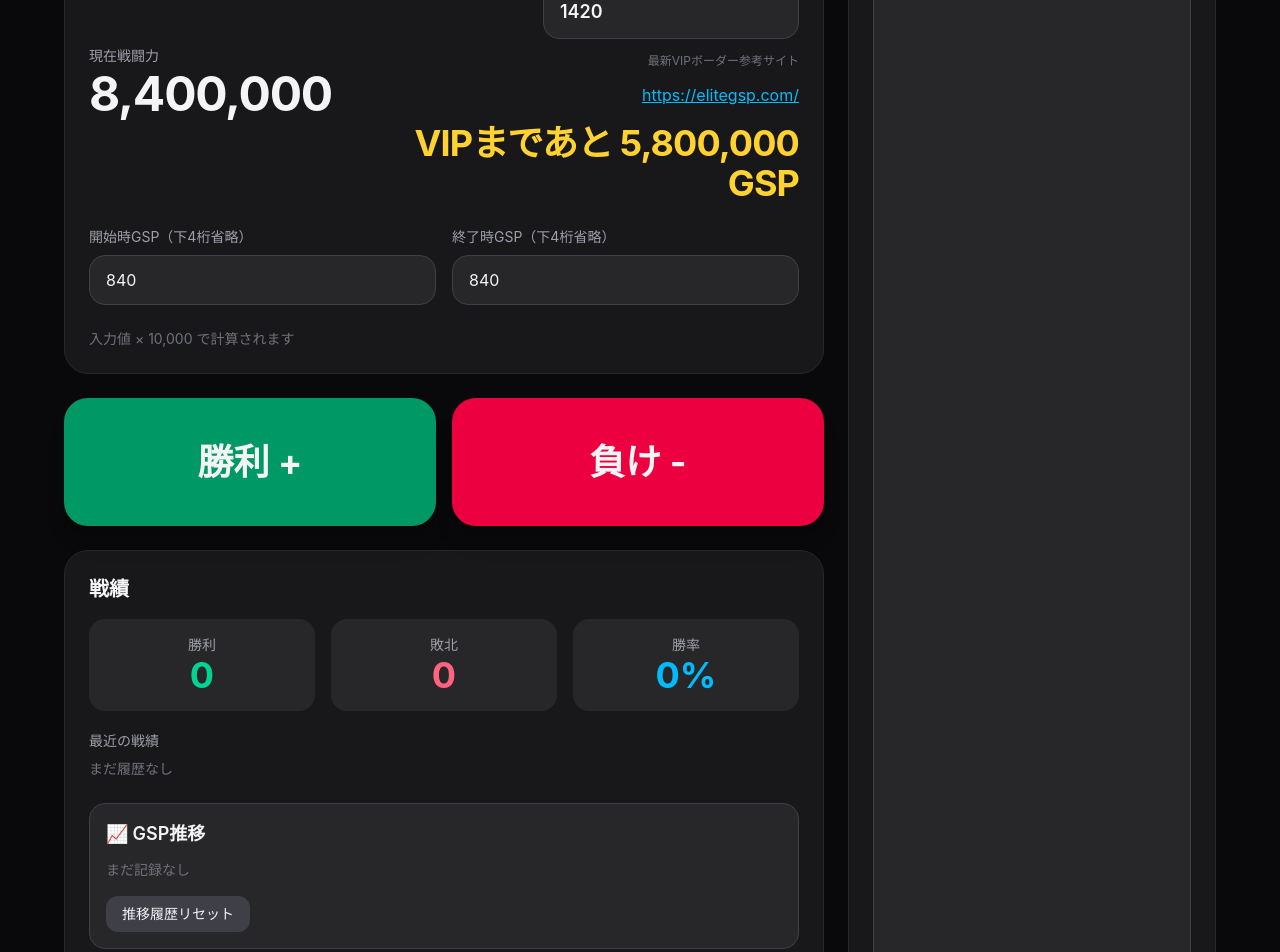
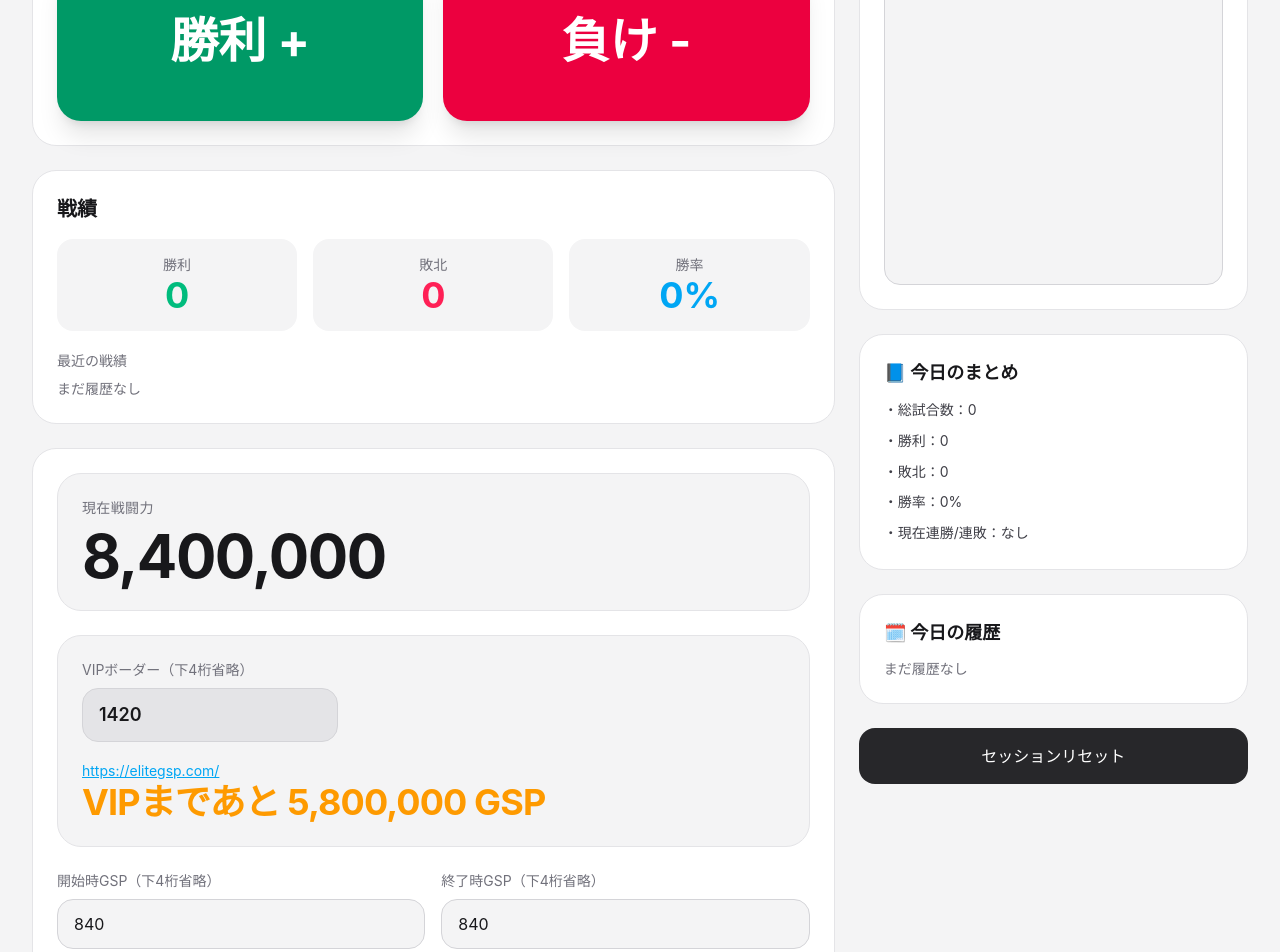
Before and after one commit to fuka3ster-lab/smash-record-v2, a React (Vite) app: page / in a window 1280 px wide. Shown: the part 240-1192 px from the top of the page. Built offline with nearby package versions, Linux system fonts and the light colour scheme.

Commit message:
update tracker layout

```diff
--- a/src/App.jsx
+++ b/src/App.jsx
@@ -15,7 +15,6 @@ export default function LucinaVIPTracker() {
     return localStorage.getItem("lucina-memo") || "";
   });
 
-  // 表示用は「万」単位
   const [gspInput, setGspInput] = useState(() => {
     const saved = localStorage.getItem("lucina-gsp-input");
     return saved ? Number(saved) : 840;
@@ -31,20 +30,13 @@ export default function LucinaVIPTracker() {
     return saved ? JSON.parse(saved) : [];
   });
 
-  const [gspHistory, setGspHistory] = useState(() => {
-    const saved = localStorage.getItem("lucina-gsp-history");
-    return saved ? JSON.parse(saved) : [];
-  });
-
   const [vipBorderInput, setVipBorderInput] = useState(() => {
     const saved = localStorage.getItem("lucina-vip-border-input");
     return saved ? Number(saved) : 1420;
   });
 
   const gsp = gspInput * 10000;
-  const startGsp = startGspInput * 10000;
   const vipBorder = vipBorderInput * 10000;
-
   const remainingToVip = Math.max(0, vipBorder - gsp);
 
   useEffect(() => {
@@ -76,13 +68,6 @@ export default function LucinaVIPTracker() {
 
   useEffect(() => {
     localStorage.setItem(
-      "lucina-gsp-history",
-      JSON.stringify(gspHistory)
-    );
-  }, [gspHistory]);
-
-  useEffect(() => {
-    localStorage.setItem(
       "lucina-vip-border-input",
       vipBorderInput
     );
@@ -90,25 +75,13 @@ export default function LucinaVIPTracker() {
 
   const addWin = () => {
     setWins((prev) => prev + 1);
-
-    setGspInput((prev) => {
-      const updated = prev + 10;
-      setGspHistory((history) => [...history, updated * 10000]);
-      return updated;
-    });
-
+    setGspInput((prev) => prev + 10);
     setHistory((prev) => ["W", ...prev].slice(0, 20));
   };
 
   const addLoss = () => {
     setLosses((prev) => prev + 1);
-
-    setGspInput((prev) => {
-      const updated = Math.max(0, prev - 10);
-      setGspHistory((history) => [...history, updated * 10000]);
-      return updated;
-    });
-
+    setGspInput((prev) => Math.max(0, prev - 10));
     setHistory((prev) => ["L", ...prev].slice(0, 20));
   };
 
@@ -117,7 +90,6 @@ export default function LucinaVIPTracker() {
     setLosses(0);
     setMemo("");
     setHistory([]);
-    setGspHistory([]);
   };
 
   const totalGames = wins + losses;
@@ -145,34 +117,103 @@ export default function LucinaVIPTracker() {
       : 0;
 
   return (
-    <div className="min-h-screen bg-zinc-950 text-zinc-100 p-4 md:p-8">
-      <div className="max-w-6xl mx-auto grid grid-cols-1 lg:grid-cols-3 gap-6">
+    <div className="min-h-screen bg-zinc-100 dark:bg-zinc-950 text-zinc-900 dark:text-zinc-100 p-3 md:p-8 transition-colors">
+      <div className="max-w-7xl mx-auto grid grid-cols-1 lg:grid-cols-3 gap-6">
         <div className="lg:col-span-2 space-y-6">
-          <div className="bg-zinc-900 rounded-3xl p-6 shadow-2xl border border-zinc-800">
+          <div className="bg-white dark:bg-zinc-900 rounded-3xl p-6 shadow-2xl border border-zinc-200 dark:border-zinc-800">
             <h1 className="text-3xl font-bold mb-2">
               ⚔️ ルキナVIP管理
             </h1>
 
-            <p className="text-zinc-400 leading-relaxed">
+            <p className="text-zinc-500 dark:text-zinc-400 leading-relaxed">
               「自分から崩れない」を意識するための簡易トラッカー
             </p>
           </div>
 
-          <div className="bg-zinc-900 rounded-3xl p-6 border border-zinc-800">
-            <div className="flex flex-col md:flex-row md:items-center md:justify-between gap-6">
-              <div>
-                <div className="text-sm text-zinc-400 mb-1">
+          <div className="bg-white dark:bg-zinc-900 rounded-3xl p-6 border border-zinc-200 dark:border-zinc-800">
+            <div className="grid grid-cols-1 md:grid-cols-2 gap-5">
+              <button
+                onClick={addWin}
+                className="h-40 rounded-3xl bg-emerald-600 hover:bg-emerald-500 active:scale-[0.98] transition text-5xl font-bold shadow-xl touch-manipulation text-white"
+              >
+                勝利 +
+              </button>
+
+              <button
+                onClick={addLoss}
+                className="h-40 rounded-3xl bg-rose-600 hover:bg-rose-500 active:scale-[0.98] transition text-5xl font-bold shadow-xl touch-manipulation text-white"
+              >
+                負け -
+              </button>
+            </div>
+          </div>
+
+          <div className="bg-white dark:bg-zinc-900 rounded-3xl p-6 border border-zinc-200 dark:border-zinc-800">
+            <h2 className="text-xl font-semibold mb-4">戦績</h2>
+
+            <div className="grid grid-cols-2 md:grid-cols-3 gap-4">
+              <div className="bg-zinc-100 dark:bg-zinc-800 rounded-2xl p-4 text-center">
+                <div className="text-zinc-500 dark:text-zinc-400 text-sm">勝利</div>
+                <div className="text-4xl font-bold text-emerald-500">{wins}</div>
+              </div>
+
+              <div className="bg-zinc-100 dark:bg-zinc-800 rounded-2xl p-4 text-center">
+                <div className="text-zinc-500 dark:text-zinc-400 text-sm">敗北</div>
+                <div className="text-4xl font-bold text-rose-500">{losses}</div>
+              </div>
+
+              <div className="bg-zinc-100 dark:bg-zinc-800 rounded-2xl p-4 text-center col-span-2 md:col-span-1">
+                <div className="text-zinc-500 dark:text-zinc-400 text-sm">勝率</div>
+                <div className="text-4xl font-bold text-sky-500">{winRate}%</div>
+              </div>
+            </div>
+
+            {losses >= 3 && (
+              <div className="mt-5 rounded-2xl border border-amber-500/40 bg-amber-500/10 p-4 text-amber-500">
+                ⚠ 3敗到達！ 一旦休憩して深呼吸 ⚔️
+              </div>
+            )}
+
+            <div className="mt-5">
+              <div className="text-sm text-zinc-500 dark:text-zinc-400 mb-2">
+                最近の戦績
+              </div>
+
+              <div className="flex flex-wrap gap-2">
+                {history.length === 0 && (
+                  <div className="text-zinc-500 text-sm">まだ履歴なし</div>
+                )}
+
+                {history.map((item, index) => (
+                  <div
+                    key={index}
+                    className={`w-10 h-10 rounded-xl flex items-center justify-center font-bold ${
+                      item === "W"
+                        ? "bg-emerald-500/20 text-emerald-500"
+                        : "bg-rose-500/20 text-rose-500"
+                    }`}
+                  >
+                    {item}
+                  </div>
+                ))}
+              </div>
+            </div>
+          </div>
+
+          <div className="bg-white dark:bg-zinc-900 rounded-3xl p-6 border border-zinc-200 dark:border-zinc-800 space-y-6">
+            <div className="rounded-3xl bg-zinc-100 dark:bg-zinc-800 p-6 border border-zinc-200 dark:border-zinc-700">
+              <div className="text-sm text-zinc-500 dark:text-zinc-400 mb-2 tracking-wide">
                 現在戦闘力
               </div>
 
-                <div className="text-4xl md:text-5xl font-bold tracking-tight">
+              <div className="text-5xl md:text-6xl font-bold tracking-tight">
                 {gsp.toLocaleString()}
               </div>
             </div>
 
-              <div className="md:text-right space-y-3">
+            <div className="rounded-3xl bg-zinc-100 dark:bg-zinc-800 p-6 border border-zinc-200 dark:border-zinc-700 space-y-4">
               <div>
-                  <div className="text-sm text-zinc-400 mb-1">
+                <div className="text-sm text-zinc-500 dark:text-zinc-400 mb-2">
                   VIPボーダー（下4桁省略）
                 </div>
 
@@ -182,34 +223,27 @@ export default function LucinaVIPTracker() {
                   onChange={(e) => {
                     setVipBorderInput(Number(e.target.value));
                   }}
-                    className="w-full md:w-64 rounded-2xl bg-zinc-800 border border-zinc-700 px-4 py-3 outline-none text-lg font-semibold"
+                  className="w-full md:w-64 rounded-2xl bg-zinc-200 dark:bg-zinc-900 border border-zinc-300 dark:border-zinc-700 px-4 py-3 outline-none text-lg font-semibold"
                 />
               </div>
 
-                <div className="text-xs text-zinc-500 leading-relaxed">
-                  最新VIPボーダー参考サイト
-                </div>
-
-                <div>
               <a
                 href="https://elitegsp.com/"
                 target="_blank"
                 rel="noreferrer"
-                    className="text-sky-400 hover:text-sky-300 underline break-all"
+                className="text-sky-500 underline break-all text-sm"
               >
                 https://elitegsp.com/
               </a>
-                </div>
 
-                <div className="mt-4 text-2xl md:text-4xl font-bold text-amber-300 tracking-tight">
+              <div className="text-2xl md:text-4xl font-bold text-amber-500 tracking-tight">
                 VIPまであと {remainingToVip.toLocaleString()} GSP
               </div>
             </div>
-            </div>
 
-            <div className="mt-6 grid grid-cols-1 md:grid-cols-2 gap-4 mb-6">
+            <div className="grid grid-cols-1 md:grid-cols-2 gap-4">
               <div>
-                <div className="text-sm text-zinc-400 mb-2">
+                <div className="text-sm text-zinc-500 dark:text-zinc-400 mb-2">
                   開始時GSP（下4桁省略）
                 </div>
 
@@ -219,12 +253,12 @@ export default function LucinaVIPTracker() {
                   onChange={(e) => {
                     setStartGspInput(Number(e.target.value));
                   }}
-                  className="w-full rounded-2xl bg-zinc-800 border border-zinc-700 px-4 py-3 outline-none"
+                  className="w-full rounded-2xl bg-zinc-100 dark:bg-zinc-800 border border-zinc-300 dark:border-zinc-700 px-4 py-3 outline-none"
                 />
               </div>
 
               <div>
-                <div className="text-sm text-zinc-400 mb-2">
+                <div className="text-sm text-zinc-500 dark:text-zinc-400 mb-2">
                   終了時GSP（下4桁省略）
                 </div>
 
@@ -234,159 +268,41 @@ export default function LucinaVIPTracker() {
                   onChange={(e) => {
                     setGspInput(Number(e.target.value));
                   }}
-                  className="w-full rounded-2xl bg-zinc-800 border border-zinc-700 px-4 py-3 outline-none"
+                  className="w-full rounded-2xl bg-zinc-100 dark:bg-zinc-800 border border-zinc-300 dark:border-zinc-700 px-4 py-3 outline-none"
                 />
               </div>
             </div>
 
-            <div className="mt-2 text-sm text-zinc-500">
+            <div className="text-sm text-zinc-500">
               入力値 × 10,000 で計算されます
-            </div>
-          </div>
-
-          <div className="grid grid-cols-1 md:grid-cols-2 gap-4">
-            <button
-              onClick={addWin}
-              className="h-32 rounded-3xl bg-emerald-600 hover:bg-emerald-500 active:scale-[0.98] transition text-4xl font-bold shadow-xl"
-            >
-              勝利 +
-            </button>
-
-            <button
-              onClick={addLoss}
-              className="h-32 rounded-3xl bg-rose-600 hover:bg-rose-500 active:scale-[0.98] transition text-4xl font-bold shadow-xl"
-            >
-              負け -
-            </button>
-          </div>
-
-          <div className="bg-zinc-900 rounded-3xl p-6 border border-zinc-800">
-            <h2 className="text-xl font-semibold mb-4">戦績</h2>
-
-            <div className="grid grid-cols-2 md:grid-cols-3 gap-4">
-              <div className="bg-zinc-800 rounded-2xl p-4 text-center">
-                <div className="text-zinc-400 text-sm">勝利</div>
-
-                <div className="text-4xl font-bold text-emerald-400">
-                  {wins}
-                </div>
-              </div>
-
-              <div className="bg-zinc-800 rounded-2xl p-4 text-center">
-                <div className="text-zinc-400 text-sm">敗北</div>
-
-                <div className="text-4xl font-bold text-rose-400">
-                  {losses}
-                </div>
-              </div>
-
-              <div className="bg-zinc-800 rounded-2xl p-4 text-center col-span-2 md:col-span-1">
-                <div className="text-zinc-400 text-sm">勝率</div>
-
-                <div className="text-4xl font-bold text-sky-400">
-                  {winRate}%
             </div>
           </div>
         </div>
 
-            {losses >= 3 && (
-              <div className="mt-5 rounded-2xl border border-amber-500/40 bg-amber-500/10 p-4 text-amber-300">
-                ⚠ 3敗到達！ 一旦休憩して深呼吸 ⚔️
-              </div>
-            )}
+        <div className="space-y-6">
+          <div className="bg-white dark:bg-zinc-900 rounded-3xl p-6 border border-zinc-200 dark:border-zinc-800 flex flex-col">
+            <h2 className="text-2xl font-semibold mb-4">
+              📝 メモ
+            </h2>
 
-            <div className="mt-5">
-              <div className="text-sm text-zinc-400 mb-2">
-                最近の戦績
+            <textarea
+              value={memo}
+              onChange={(e) => setMemo(e.target.value)}
+              placeholder={"・焦って空前振りすぎた\n・中央維持を意識\n・差し返しを丁寧に"}
+              className="flex-1 min-h-[420px] rounded-2xl bg-zinc-100 dark:bg-zinc-800 p-4 text-base resize-none outline-none border border-zinc-300 dark:border-zinc-700 leading-relaxed"
+            />
           </div>
 
-              <div className="flex flex-wrap gap-2">
-                {history.length === 0 && (
-                  <div className="text-zinc-500 text-sm">
-                    まだ履歴なし
-                  </div>
-                )}
-
-                {history.map((item, index) => (
-                  <div
-                    key={index}
-                    className={`w-10 h-10 rounded-xl flex items-center justify-center font-bold ${
-                      item === "W"
-                        ? "bg-emerald-500/20 text-emerald-400"
-                        : "bg-rose-500/20 text-rose-400"
-                    }`}
-                  >
-                    {item}
-                  </div>
-                ))}
-              </div>
-            </div>
-
-            <div className="mt-6 rounded-2xl bg-zinc-800 p-4 border border-zinc-700">
-              <div className="text-lg font-semibold mb-3">
-                📈 GSP推移
-              </div>
-
-              <div className="space-y-2 max-h-48 overflow-y-auto">
-                {gspHistory.length === 0 && (
-                  <div className="text-zinc-500 text-sm">
-                    まだ記録なし
-                  </div>
-                )}
-
-                {gspHistory.map((value, index) => {
-                  const previous =
-                    index === 0
-                      ? startGsp
-                      : gspHistory[index - 1];
-
-                  const change = value - previous;
-
-                  return (
-                    <div
-                      key={index}
-                      className="flex items-center justify-between rounded-xl bg-zinc-900 px-4 py-2 text-sm"
-                    >
-                      <div>#{index + 1}</div>
-
-                      <div className="font-semibold">
-                        {value.toLocaleString()}
-                      </div>
-
-                      <div
-                        className={
-                          change >= 0
-                            ? "text-emerald-400"
-                            : "text-rose-400"
-                        }
-                      >
-                        {change >= 0 ? "+" : ""}
-                        {change.toLocaleString()}
-                      </div>
-                    </div>
-                  );
-                })}
-              </div>
-
-              <button
-                onClick={() => setGspHistory([])}
-                className="mt-4 px-4 py-2 rounded-xl bg-zinc-700 hover:bg-zinc-600 transition text-sm"
-              >
-                推移履歴リセット
-              </button>
-            </div>
-
-            <div className="mt-6 rounded-2xl bg-zinc-800 p-4 border border-zinc-700">
+          <div className="bg-white dark:bg-zinc-900 rounded-3xl p-6 border border-zinc-200 dark:border-zinc-800">
             <div className="text-lg font-semibold mb-3">
               📘 今日のまとめ
             </div>
 
-              <div className="space-y-2 text-sm text-zinc-300 leading-relaxed">
+            <div className="space-y-2 text-sm text-zinc-700 dark:text-zinc-300 leading-relaxed">
               <p>・総試合数：{totalGames}</p>
               <p>・勝利：{wins}</p>
               <p>・敗北：{losses}</p>
               <p>・勝率：{winRate}%</p>
-
               <p>
                 ・現在連勝/連敗：
                 {currentStreak > 0
@@ -398,30 +314,45 @@ export default function LucinaVIPTracker() {
             </div>
           </div>
 
+          <div className="bg-white dark:bg-zinc-900 rounded-3xl p-6 border border-zinc-200 dark:border-zinc-800">
+            <div className="text-lg font-semibold mb-3">
+              🗓 今日の履歴
+            </div>
+
+            <div className="space-y-2 text-sm text-zinc-700 dark:text-zinc-300 max-h-48 overflow-y-auto">
+              {history.length === 0 && (
+                <div className="text-zinc-500">まだ履歴なし</div>
+              )}
+
+              {history.map((item, index) => (
+                <div
+                  key={index}
+                  className="rounded-xl bg-zinc-100 dark:bg-zinc-800 px-4 py-2 flex items-center justify-between"
+                >
+                  <span>#{history.length - index}</span>
+
+                  <span
+                    className={
+                      item === "W"
+                        ? "text-emerald-500 font-bold"
+                        : "text-rose-500 font-bold"
+                    }
+                  >
+                    {item === "W" ? "勝利" : "敗北"}
+                  </span>
+                </div>
+              ))}
+            </div>
+          </div>
+
           <button
             onClick={resetSession}
-              className="mt-5 px-4 py-3 rounded-2xl bg-zinc-700 hover:bg-zinc-600 transition font-medium"
+            className="w-full px-4 py-4 rounded-2xl bg-zinc-800 hover:bg-zinc-700 text-white transition font-medium"
           >
             セッションリセット
           </button>
         </div>
       </div>
-
-        <div className="bg-zinc-900 rounded-3xl p-6 border border-zinc-800 flex flex-col">
-          <h2 className="text-2xl font-semibold mb-4">
-            📝 メモ
-          </h2>
-
-          <textarea
-            value={memo}
-            onChange={(e) => setMemo(e.target.value)}
-            placeholder={
-              "・焦って空前振りすぎた\n・中央維持を意識\n・差し返しを丁寧に"
-            }
-            className="flex-1 min-h-[500px] rounded-2xl bg-zinc-800 p-4 text-base resize-none outline-none border border-zinc-700 focus:border-zinc-500 leading-relaxed"
-          />
-        </div>
-      </div>
     </div>
   );
 }
```
Lines whose indentation alone changed are shown as unchanged.
